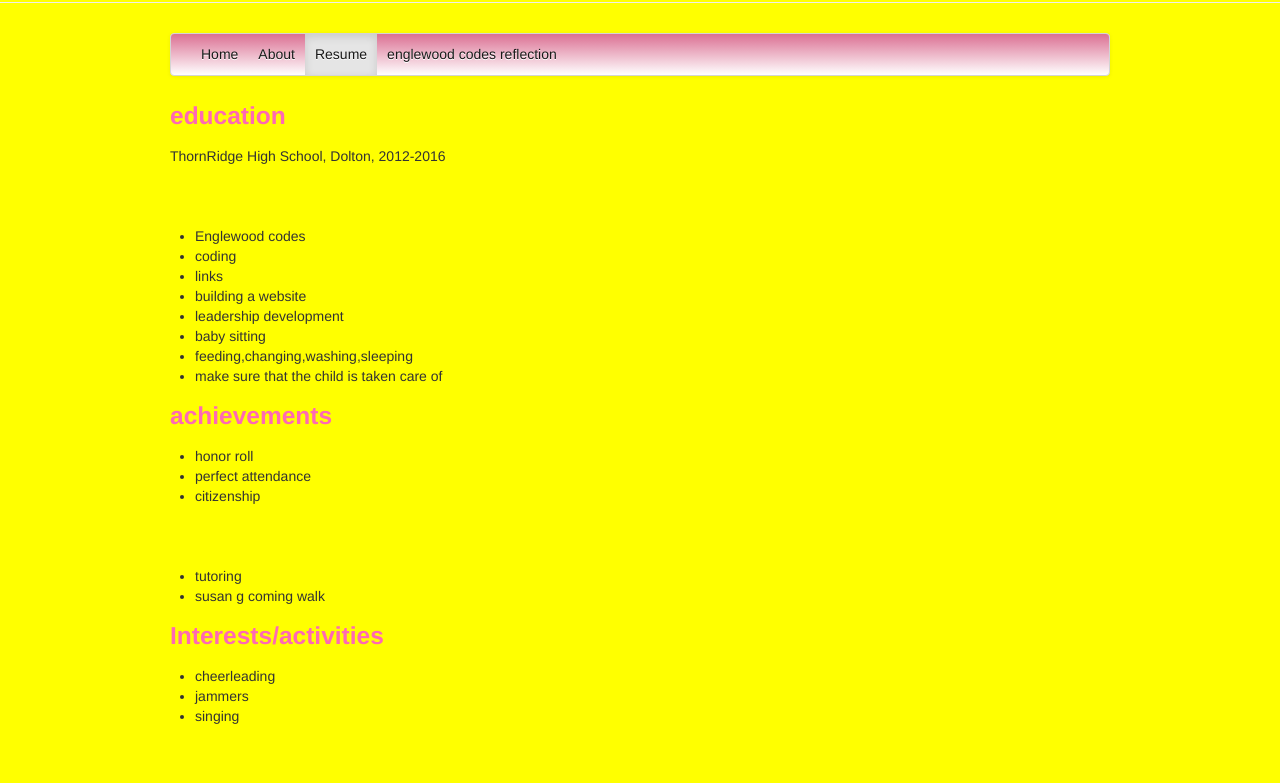
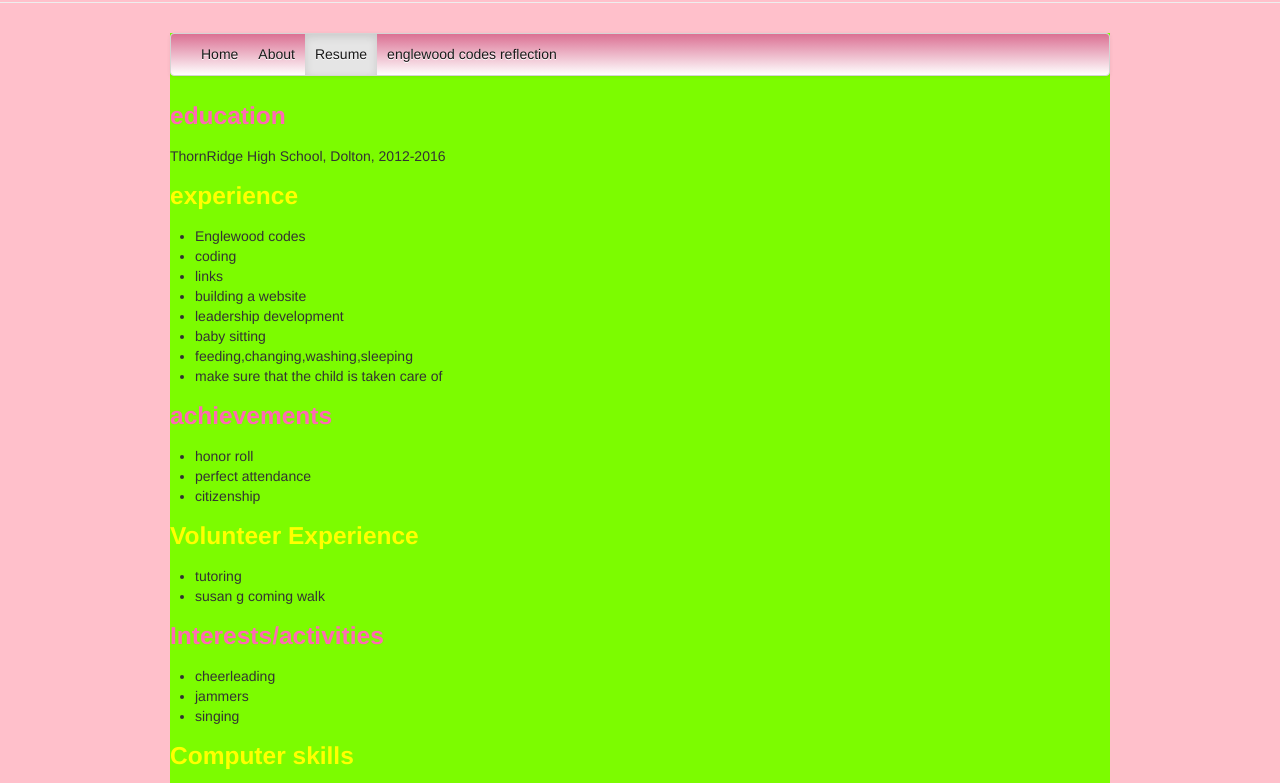
Before and after one commit to JaybrianaReed/DemoDay, a plain HTML site: page resume.html in a window 1280 px wide. Shown: the part 77-860 px from the top of the page. Drawn offline with Linux system fonts and the light colour scheme.

Commit message:
Update style.css

```diff
--- a/style.css
+++ b/style.css
@@ -1,11 +1,11 @@
 @import url(bootstrap.css);
 
 body {
-    background-color: Yellow;
+    background-color: Pink;
 }
 
 .container {
-         background-color: Yellow;
+         background-color: LawnGreen;
 }
 
 .navbar-inner {
@@ -45,4 +45,4 @@ body {
 
  {
 border-style:solid;
-border-color:blue;
+border-color:pink;
```
